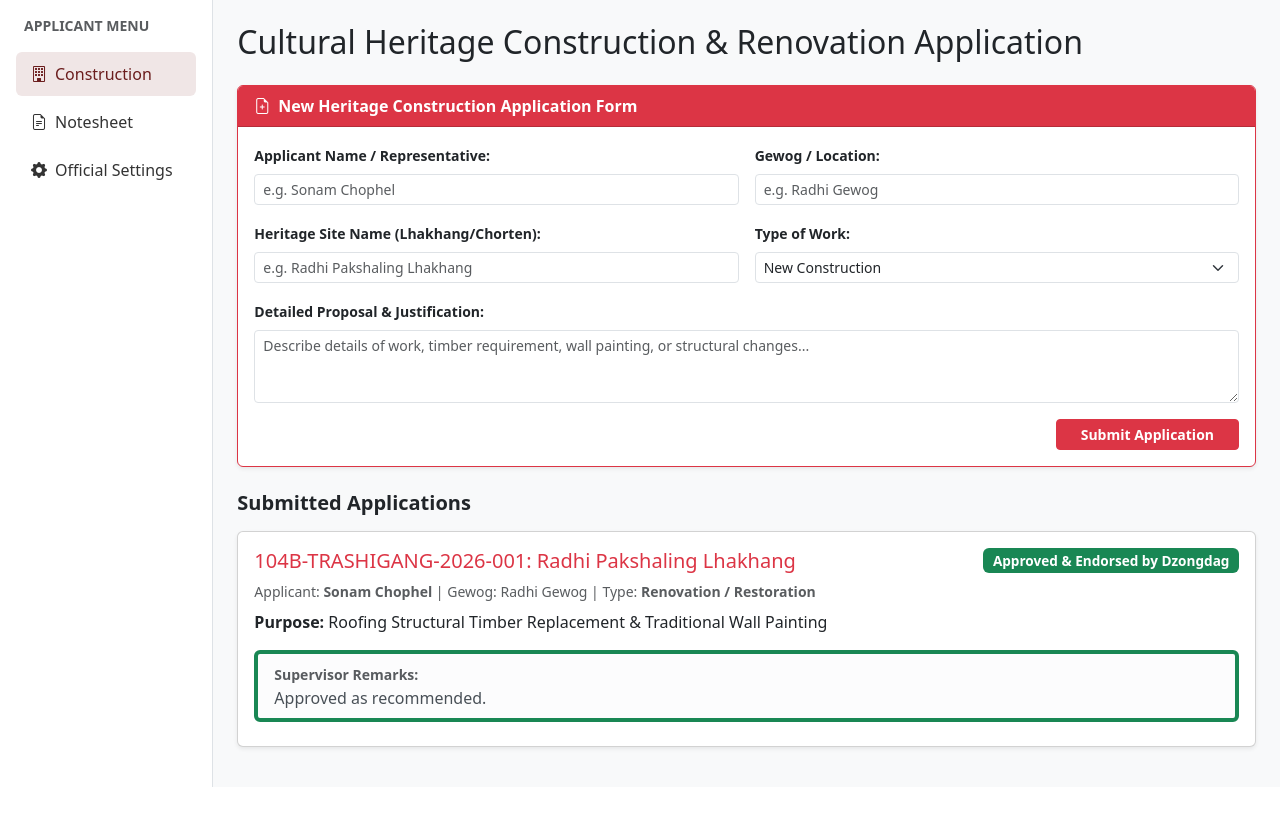
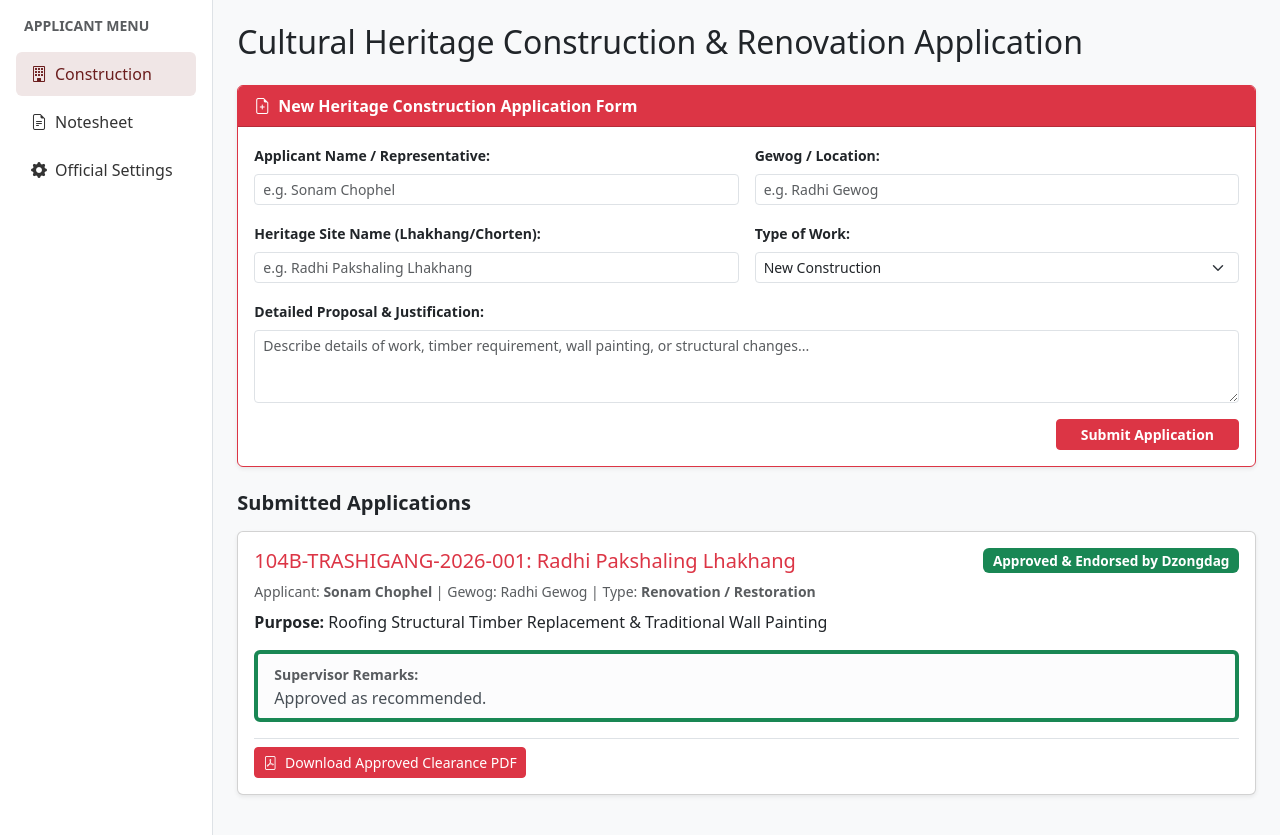
Before and after one commit to stobgay-rabgay/trashigang-culture-portal, a Flask app: page / in a window 1280 px wide. Shown: the part 57-892 px from the top of the page. Before the commit the page ends 844 px from the top, so only its background shows below. Run offline with Flask 3, Linux system fonts and the light colour scheme.

Commit message:
Add PDF download route and button for approved Construction Applications

```diff
--- a/app.py
+++ b/app.py
@@ -162,6 +162,92 @@ def notesheet_action():
 
     return redirect(url_for('index', view='notesheet', msg="Notesheet status updated successfully."))
 
+@app.route('/download-construction-pdf/<app_id>')
+def download_construction_pdf(app_id):
+    app_data = next((item for item in applications if item["id"] == app_id), None)
+    if not app_data:
+        return "Application not found", 404
+
+    buffer = io.BytesIO()
+    doc = SimpleDocTemplate(buffer, pagesize=letter, leftMargin=36, rightMargin=36, topMargin=36, bottomMargin=36)
+    story = []
+
+    styles = getSampleStyleSheet()
+    title_style = ParagraphStyle('HeaderTitle', parent=styles['Heading1'], fontName='Helvetica-Bold', fontSize=12, leading=14, alignment=TA_CENTER, textColor=colors.HexColor('#6b1d1d'))
+    normal_style = ParagraphStyle('BodyTextCustom', parent=styles['Normal'], fontName='Helvetica', fontSize=10, leading=14, alignment=TA_LEFT)
+    bold_style = ParagraphStyle('BoldTextCustom', parent=styles['Normal'], fontName='Helvetica-Bold', fontSize=10, leading=14)
+
+    header_html = "<b>ROYAL GOVERNMENT OF BHUTAN</b><br/><b>DZONGKHAG ADMINISTRATION: TRASHIGANG</b><br/><font size=9 color='#555555'>CULTURE SECTOR</font>"
+    story.append(Paragraph(header_html, title_style))
+    story.append(Spacer(1, 15))
+
+    story.append(Table([['']], colWidths=[540], rowHeights=[2], style=TableStyle([
+        ('BACKGROUND', (0,0), (-1,-1), colors.HexColor('#6b1d1d')),
+        ('BOTTOMPADDING', (0,0), (-1,-1), 0), ('TOPPADDING', (0,0), (-1,-1), 0)
+    ])))
+    story.append(Spacer(1, 15))
+
+    meta_data = [
+        [Paragraph(f"<b>Clearance Ref No:</b> {app_data['id']}", normal_style), Paragraph(f"<b>Date:</b> October 5, 2026", ParagraphStyle('RightText', parent=normal_style, alignment=TA_RIGHT))],
+        [Paragraph(f"<b>Subject:</b> Cultural Heritage Approval Certificate", normal_style), Paragraph(f"<b>Status:</b> <font color='green'>{app_data['status']}</font>", ParagraphStyle('RightText', parent=normal_style, alignment=TA_RIGHT))]
+    ]
+    meta_table = Table(meta_data, colWidths=[300, 240])
+    meta_table.setStyle(TableStyle([('VALIGN', (0,0), (-1,-1), 'TOP'), ('BOTTOMPADDING', (0,0), (-1,-1), 4)]))
+    story.append(meta_table)
+    story.append(Spacer(1, 15))
+
+    story.append(Paragraph("<b><u>APPLICATION DETAILS</u></b>", bold_style))
+    story.append(Spacer(1, 8))
+
+    table_data = [
+        [Paragraph("<b>Field</b>", bold_style), Paragraph("<b>Details</b>", bold_style)],
+        [Paragraph("Applicant Name", normal_style), Paragraph(app_data['applicant'], normal_style)],
+        [Paragraph("Heritage Site", normal_style), Paragraph(app_data['site'], normal_style)],
+        [Paragraph("Gewog / Location", normal_style), Paragraph(app_data['gewog'], normal_style)],
+        [Paragraph("Construction Type", normal_style), Paragraph(app_data['construction_type'], normal_style)],
+        [Paragraph("Scope of Work", normal_style), Paragraph(app_data['purpose'], normal_style)],
+    ]
+
+    details_table = Table(table_data, colWidths=[160, 380])
+    details_table.setStyle(TableStyle([
+        ('BACKGROUND', (0,0), (-1,0), colors.HexColor('#f0e6e6')),
+        ('TEXTCOLOR', (0,0), (-1,0), colors.HexColor('#6b1d1d')),
+        ('VALIGN', (0,0), (-1,-1), 'TOP'),
+        ('GRID', (0,0), (-1,-1), 0.5, colors.HexColor('#cccccc')),
+        ('TOPPADDING', (0,0), (-1,-1), 6), ('BOTTOMPADDING', (0,0), (-1,-1), 6),
+    ]))
+    story.append(details_table)
+    story.append(Spacer(1, 20))
+
+    if app_data.get('supervisor_remarks'):
+        story.append(Paragraph(f"<b>Approval & Endorsement Remarks:</b> {app_data['supervisor_remarks']}", normal_style))
+        story.append(Spacer(1, 25))
+
+    approver_role = app_data.get('approved_by') or app_data.get('assigned_supervisor', 'Dzongdag')
+    sup_info = officials_settings.get(approver_role, officials_settings['Dzongdag'])
+    co_info = officials_settings.get('Cultural Officer', officials_settings['Cultural Officer'])
+
+    co_offtg_str = "Offtg. " if co_info.get('is_officiating') else ""
+    sup_offtg_str = "Offtg. " if sup_info.get('is_officiating') else ""
+
+    co_title = f"{co_offtg_str}Cultural Officer"
+    sup_title = f"{sup_offtg_str}{'Dasho Dzongdag' if approver_role == 'Dzongdag' else 'Dzongrab'}"
+
+    sig_data = [
+        [
+            Paragraph(f"<b>Verified By:</b><br/><br/><br/>_______________________<br/><b>({co_info['name']})</b><br/><b>{co_title}</b><br/>Trashigang Dzongkhag", normal_style),
+            Paragraph(f"<b>Approved & Endorsed By:</b><br/><br/><br/>_______________________<br/><b>({sup_info['name']})</b><br/><b>{sup_title}</b><br/>Trashigang Dzongkhag", normal_style)
+        ]
+    ]
+    sig_table = Table(sig_data, colWidths=[270, 270])
+    sig_table.setStyle(TableStyle([('VALIGN', (0,0), (-1,-1), 'TOP')]))
+    story.append(Spacer(1, 30))
+    story.append(sig_table)
+
+    doc.build(story)
+    buffer.seek(0)
+    return send_file(buffer, as_attachment=True, download_name=f"Approved_Construction_{app_id}.pdf", mimetype='application/pdf')
+
 @app.route('/download-notesheet-pdf/<ns_id>')
 def download_notesheet_pdf(ns_id):
     ns = next((item for item in notesheets if item["id"] == ns_id), None)
--- a/templates/index.html
+++ b/templates/index.html
@@ -144,6 +144,16 @@
                             <p class="mb-0">{{ app.supervisor_remarks }}</p>
                         </div>
                         {% endif %}
+
+                        <!-- Download PDF Button for Approved Construction Application -->
+                        {% if 'Approved' in app.status %}
+                        <div class="mt-3 border-top pt-2">
+                            <a href="/download-construction-pdf/{{ app.id }}" class="btn btn-danger btn-sm">
+                                <i class="bi bi-file-pdf me-1"></i> Download Approved Clearance PDF
+                            </a>
+                        </div>
+                        {% endif %}
+
                     </div>
                 </div>
                 {% endfor %}
```
